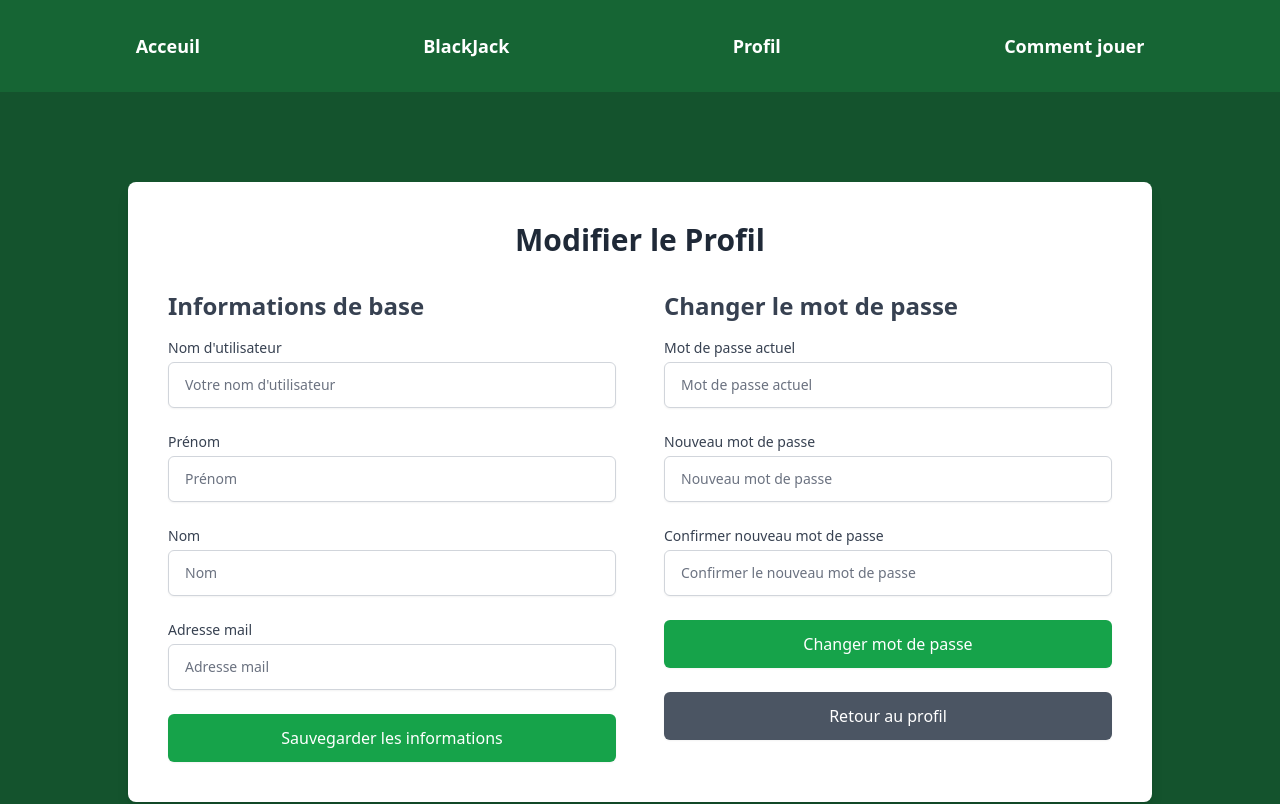
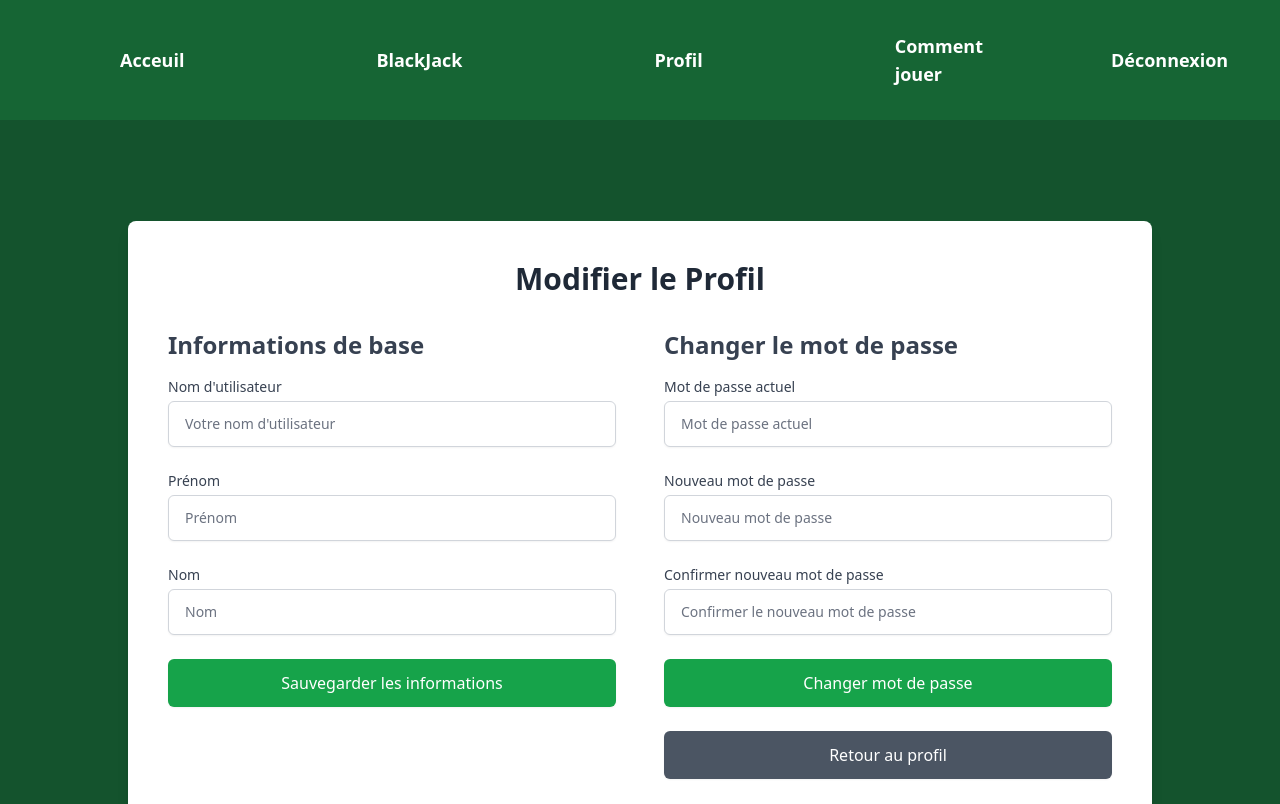
Before and after one commit to LucasCDA90/AceScape-Front, a React (Vite) app: page /profile/edit in a window 1280 px wide. Shown: the top 804 px of the page. Built offline with nearby package versions, Linux system fonts and the light colour scheme.

Commit message:
Bugg deconnexion

```diff
--- a/src/Application/Components/AuthLoginForm.tsx
+++ b/src/Application/Components/AuthLoginForm.tsx
@@ -17,7 +17,7 @@ export const AuthLoginForm = () => {
                 'http://localhost:3002/login',
                 { username, password}
             );
-
+            console.log(response)
             user$.next(response.data);
 
             setSuccessMessage("Connexion réussie !");
--- a/src/Application/Components/Layout.tsx
+++ b/src/Application/Components/Layout.tsx
@@ -1,34 +1,67 @@
-import React from "react";
-import { NavLink, Outlet } from "react-router-dom";
+import React, { useEffect } from "react";
+import { NavLink, Outlet, useNavigate } from "react-router-dom";
+import axios from "axios";
+import { user$ } from "../../Module/User";
 
 export const ApplicationLayout: React.FC = () => {
+  const navigate = useNavigate();
+
+  const handleLogout = async () => {
+    console.log("ok")
+    user$.subscribe(async (user) => {
+      if (user && user.token) {
+        try {
+          await axios.post("http://localhost:3002/logout", {}, {
+            headers: {
+              Authorization: `Bearer ${user.token}`
+            }
+          });
+
+          localStorage.removeItem('token');
+          user$.next(null);
+          navigate("/");
+        } catch (error) {
+          console.error("Erreur lors de la déconnexion :");
+        }
+      } else {
+        console.error("Erreur : Utilisateur non connecté ou jeton manquant.");
+      }
+    });
+  };
+
   return (
     <div className="flex flex-col min-h-screen">
       <nav className="flex justify-around items-center bg-green-800 text-white pl-6 pr-6">
         <NavLink
           to={"/home"}
-          className="px-24 py-8 text-lg font-semibold rounded-md transition-transform duration-300 ease-in-out transform hover:hover:bg-green-600"
+          className="px-24 py-8 text-lg font-semibold rounded-md transition-transform duration-300 ease-in-out transform hover:bg-green-600"
         >
           Acceuil
         </NavLink>
         <NavLink
           to={"/blackjack"}
-          className="px-24 py-8 text-lg font-semibold rounded-md transition-transform duration-300 ease-in-out transform hover:hover:bg-green-600"
+          className="px-24 py-8 text-lg font-semibold rounded-md transition-transform duration-300 ease-in-out transform hover:bg-green-600"
         >
           BlackJack
         </NavLink>
         <NavLink
           to={"/profile"}
-          className="px-24 py-8 text-lg font-semibold rounded-md transition-transform duration-300 ease-in-out transform hover:hover:bg-green-600"
+          className="px-24 py-8 text-lg font-semibold rounded-md transition-transform duration-300 ease-in-out transform hover:bg-green-600"
         >
           Profil
         </NavLink>
         <NavLink
           to={"/rules"}
-          className="px-24 py-8 text-lg font-semibold rounded-md transition-transform duration-300 ease-in-out transform hover:hover:bg-green-600"
+          className="px-24 py-8 text-lg font-semibold rounded-md transition-transform duration-300 ease-in-out transform hover:bg-green-600"
         >
           Comment jouer
         </NavLink>
+        <button
+          onClick={handleLogout}
+          className="px-8 py-4 text-lg font-semibold rounded-md transition-transform duration-300 ease-in-out transform hover:bg-red-600"
+        >
+          Déconnexion
+        </button>
       </nav>
       <Outlet />
       <footer className="flex justify-center bg-green-800 text-white p-4">
--- a/src/Application/Components/RegisterForm.tsx
+++ b/src/Application/Components/RegisterForm.tsx
@@ -1,6 +1,6 @@
 import { useState } from "react";
 import axios from "axios";
-import { Link } from "react-router-dom";
+import { Link, useNavigate } from "react-router-dom";
 
 export const RegisterForm = () => {
     const [firstName, setFirstName] = useState("");
@@ -12,6 +12,7 @@ export const RegisterForm = () => {
     const [errorMessage, setErrorMessage] = useState("");
     const [successMessage, setSuccessMessage] = useState("");
 
+    const navigate = useNavigate();
     const handleRegister = async () => {
         try {
             await axios.post('http://localhost:3002/user', {
@@ -28,6 +29,7 @@ export const RegisterForm = () => {
             setUsername("");
             setEmail("");
             setPassword("");
+            navigate('/login');
         } catch (error: any) {
             setErrorMessage(error.response?.data?.message || 'Erreur lors de l\'inscription.');
         }
--- a/src/Application/Pages/PageProfileEdit.tsx
+++ b/src/Application/Pages/PageProfileEdit.tsx
@@ -1,16 +1,16 @@
 import { useState, useEffect } from "react";
 import axios from 'axios';
 import { useNavigate } from 'react-router-dom';
-import {useUserInfo} from "../../Module/User.hook.ts";
+import { useUserInfo } from "../../Module/User.hook.ts";
+import { user$ } from "../../Module/User.ts";
 
 export const PageProfileEdit = () => {
-    const user = useUserInfo()
-
+    const user = useUserInfo();
     const [valueForm, setValueForm] = useState({
-        firstName: user?.firstName,
-        lastName: user?.lastName,
-        email: user?.email,
-        username: user?.username,
+        firstName: user?.firstName || '',
+        lastName: user?.lastName || '',
+        email: user?.email || '',
+        username: user?.username || '',
     });
 
     const [valuePasswordForm, setValuePasswordForm] = useState({
@@ -21,38 +21,23 @@ export const PageProfileEdit = () => {
 
     const navigate = useNavigate();
 
-/*     useEffect(() => {
-        const fetchUser = async () => {
-            try {
-                const response = await axios.put('http://localhost:3002/user/${userId}');
-                setValueForm({
-                    firstName: response.data.firstName,
-                    lastName: response.data.lastName,
-                    email: response.data.email,
-                    username: response.data.username,
-                    password: '',
-                    confirmPassword: '',
-                    newPassword: '',
-                });
-            } catch (error) {
-                console.error('Erreur lors de la récupération des informations utilisateur', error);
-            }
-        };
-
-        fetchUser();
-    }, []); */
+    useEffect(() => {
+        if (user) {
+            setValueForm({
+                firstName: user.firstName,
+                lastName: user.lastName,
+                email: user.email,
+                username: user.username,
+            });
+        }
+    }, [user]);
 
     const handleUpdateInfo = async (e: React.FormEvent) => {
         e.preventDefault();
-        const { firstName, lastName, email, username, password, newPassword, confirmPassword } = valueForm;
-
-        if (newPassword && newPassword !== confirmPassword) {
-            console.error('Les nouveaux mots de passe ne correspondent pas.');
-            return;
-        }
+        const { firstName, lastName, email, username } = valueForm;
 
         try {
-            await axios.put('://localhost:3002/user/66a9dc59cb756e9e1659eb85', {
+            const response = await axios.put(`http://localhost:3002/user/${user?._id}`, {
                 firstName,
                 lastName,
                 email,
@@ -64,6 +49,9 @@ export const PageProfileEdit = () => {
                 },
             });
             console.log('Informations mises à jour avec succès');
+            // Mettre à jour l'observable avec les nouvelles informations utilisateur
+            user$.next(response.data);
+            navigate('/profile');
         } catch (error) {
             console.error('Erreur lors de la mise à jour des informations', error);
         }
@@ -79,16 +67,16 @@ export const PageProfileEdit = () => {
         }
 
         try {
-            await axios.put('http://localhost:3002/user/66a9dc59cb756e9e1659eb85', {
-                password,
-                newPassword,
+            const response = await axios.put(`http://localhost:3002/user/${user?._id}`, {
+                password: newPassword
             }, {
                 headers: {
-                    'Authorization': "Bearer eyJhbGciOiJIUzI1NiIsInR5cCI6IkpXVCJ9.eyJfaWQiOiI2NmE5ZGM1OWNiNzU2ZTllMTY1OWViODUiLCJpYXQiOjE3MjI0MDgzNjYsImV4cCI6MTcyMjQxNTU2Nn0.Pcjo4ysliGM9bwRz5kBZHhT3QdRZaroPF7o7IT2DuIY",
+                    'Authorization': `Bearer ${user?.token}`,
                     'Content-Type': 'application/json',
                 },
             });
             console.log('Mot de passe mis à jour avec succès');
+            console.log(response)
         } catch (error) {
             console.error('Erreur lors de la mise à jour du mot de passe', error);
         }
@@ -142,18 +130,6 @@ export const PageProfileEdit = () => {
                                 />
                             </div>
 
-                            <div>
-                                <label htmlFor="email" className="block text-sm font-medium text-gray-700">Adresse mail</label>
-                                <input
-                                    value={valueForm.email}
-                                    onChange={(e) => setValueForm({ ...valueForm, email: e.currentTarget.value })}
-                                    type="email"
-                                    id="email"
-                                    className="mt-1 block w-full px-4 py-3 border border-gray-300 rounded-md shadow-sm placeholder-gray-500 focus:outline-none focus:ring-green-500 focus:border-green-500 sm:text-sm"
-                                    placeholder="Adresse mail"
-                                />
-                            </div>
-
                             <button
                                 type="submit"
                                 className="w-full bg-green-600 text-white py-3 px-6 rounded-md shadow-sm hover:bg-green-700 focus:outline-none focus:ring-2 focus:ring-offset-2 focus:ring-green-500"
@@ -170,7 +146,7 @@ export const PageProfileEdit = () => {
                                 <label htmlFor="password" className="block text-sm font-medium text-gray-700">Mot de passe actuel</label>
                                 <input
                                     value={valuePasswordForm.password}
-                                    onChange={(e) => setValueForm({ ...valueForm, password: e.currentTarget.value })}
+                                    onChange={(e) => setValuePasswordForm({ ...valuePasswordForm, password: e.currentTarget.value })}
                                     type="password"
                                     id="password"
                                     className="mt-1 block w-full px-4 py-3 border border-gray-300 rounded-md shadow-sm placeholder-gray-500 focus:outline-none focus:ring-green-500 focus:border-green-500 sm:text-sm"
@@ -182,7 +158,7 @@ export const PageProfileEdit = () => {
                                 <label htmlFor="newPassword" className="block text-sm font-medium text-gray-700">Nouveau mot de passe</label>
                                 <input
                                     value={valuePasswordForm.newPassword}
-                                    onChange={(e) => setValueForm({ ...valueForm, newPassword: e.currentTarget.value })}
+                                    onChange={(e) => setValuePasswordForm({ ...valuePasswordForm, newPassword: e.currentTarget.value })}
                                     type="password"
                                     id="newPassword"
                                     className="mt-1 block w-full px-4 py-3 border border-gray-300 rounded-md shadow-sm placeholder-gray-500 focus:outline-none focus:ring-green-500 focus:border-green-500 sm:text-sm"
@@ -194,7 +170,7 @@ export const PageProfileEdit = () => {
                                 <label htmlFor="confirmPassword" className="block text-sm font-medium text-gray-700">Confirmer nouveau mot de passe</label>
                                 <input
                                     value={valuePasswordForm.confirmPassword}
-                                    onChange={(e) => setValueForm({ ...valueForm, confirmPassword: e.currentTarget.value })}
+                                    onChange={(e) => setValuePasswordForm({ ...valuePasswordForm, confirmPassword: e.currentTarget.value })}
                                     type="password"
                                     id="confirmPassword"
                                     className="mt-1 block w-full px-4 py-3 border border-gray-300 rounded-md shadow-sm placeholder-gray-500 focus:outline-none focus:ring-green-500 focus:border-green-500 sm:text-sm"
--- a/src/Module/test.ts
+++ /dev/null
@@ -1,15 +0,0 @@
-export const valueForm = {
-    firstName: 'John',
-    lastName: 'Doe',
-    email: 'johndoe@gmail.com',
-    username: "Johndoe",
-    password: '',
-    confirmPassword: '',
-    newPassword: '',
-}
-
-export const user = {
-    firstName: 'John',
-    lastName: 'Doe',
-    email: 'johndoe@gmail.com',
-}
```
